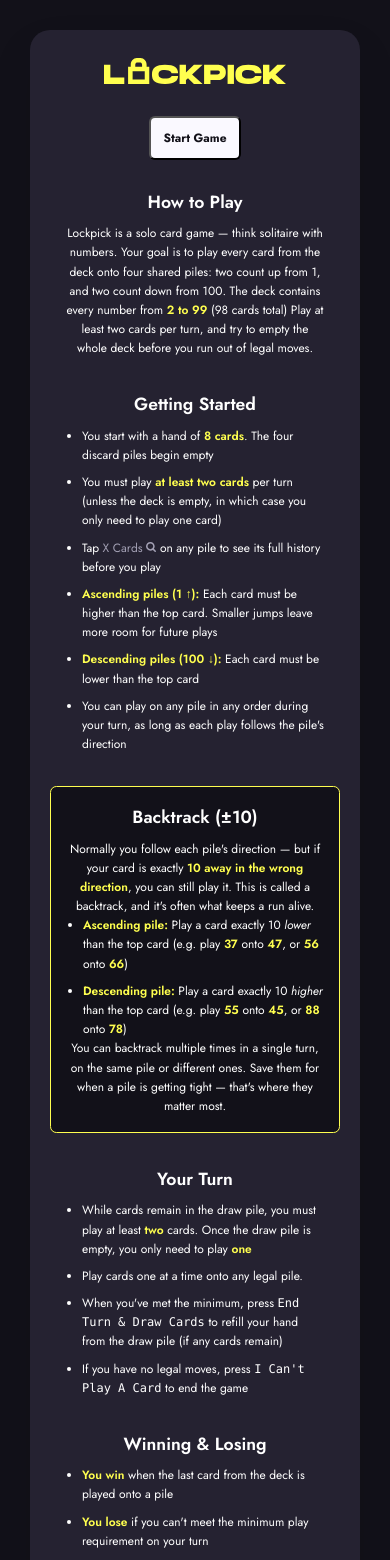
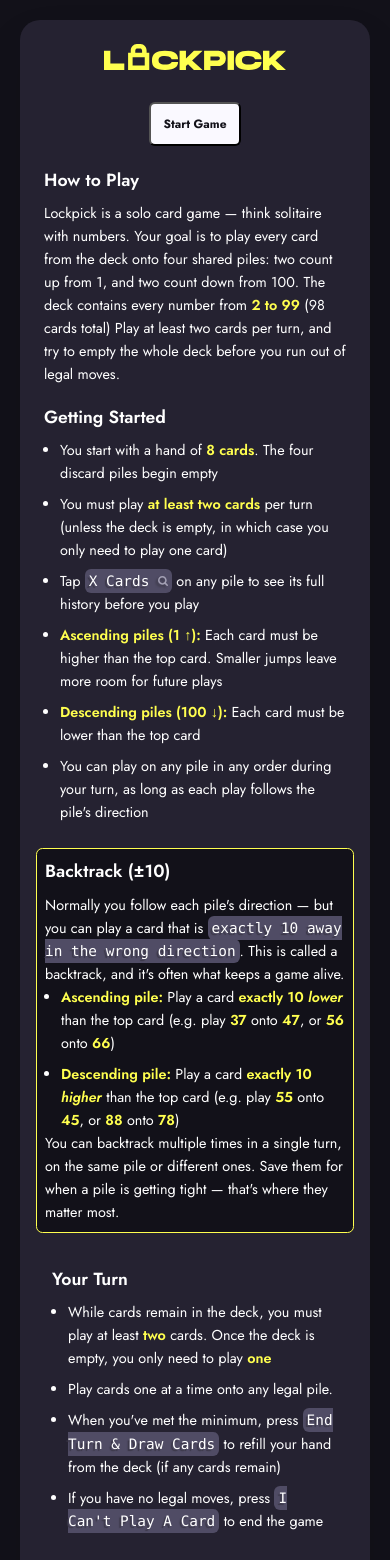
Before and after one commit to simonproudfootxyz/lockpick, a React (Create React App) app: page / in a window 390 px wide. Shown: the top 1560 px of the page. Built offline with nearby package versions, Linux system fonts and the light colour scheme; no server answers.

Commit message:
- more minor verbiage tweaks

```diff
--- a/src/App.css
+++ b/src/App.css
@@ -65,6 +65,17 @@
   display: none;
 }
 
+code {
+  background: var(--grey-800);
+  padding: 0.25rem;
+  border-radius: 6px;
+  text-shadow: -2px 2px 1px var(--grey-850);
+
+  img {
+    filter: drop-shadow(-2px 2px 1px var(--grey-850));
+  }
+}
+
 /* INPUTS */
 input[type="text"] {
   padding: 12px 16px;
@@ -95,7 +106,7 @@ input[type="text"] {
 @media (max-width: 640px) {
   p,
   li {
-    font-size: 0.75rem;
+    font-size: 0.9rem;
   }
 
   .hidden--phone-down {
--- a/src/GameSetup.css
+++ b/src/GameSetup.css
@@ -86,18 +86,13 @@
 
 @media (max-width: 768px) {
   .setup-container {
-    padding: 20px;
-    margin: 10px;
+    padding: 1rem;
   }
 
   .setup-container h1 {
     font-size: 2rem;
   }
 
-  .rules-summary {
-    text-align: center;
-  }
-
   .player-selection select {
     min-width: 150px;
   }
--- a/src/RulesContent.css
+++ b/src/RulesContent.css
@@ -40,6 +40,10 @@
 .rules-content {
   & .rules-section {
     padding: 1rem;
+
+    @media (max-width: 640px) {
+      padding: 0.5rem;
+    }
   }
 
   .special-rules {
--- a/src/RulesContent.js
+++ b/src/RulesContent.js
@@ -36,9 +36,9 @@ const RulesContent = ({ className = "" }) => {
           </li>
           <li>
             Tap{" "}
-            <TextButton>
+            <code>
               X Cards <img src={MagnifyingGlass} alt="Magnifying Glass" />
-            </TextButton>{" "}
+            </code>{" "}
             on any pile to see its full history before you play
           </li>
           <li>
@@ -59,23 +59,28 @@ const RulesContent = ({ className = "" }) => {
       <section className="rules-section special-rules">
         <h3>Backtrack (±10)</h3>
         <p>
-          Normally you follow each pile's direction — but if your card is
-          exactly <strong>10 away in the wrong direction</strong>, you can still
-          play it. This is called a backtrack, and it's often what keeps a run
-          alive.
+          Normally you follow each pile's direction — but you can play a card
+          that is <code>exactly 10 away in the wrong direction</code>. This is
+          called a backtrack, and it's often what keeps a game alive.
         </p>
         <ul>
           <li>
-            <strong>Ascending pile:</strong> Play a card exactly 10{" "}
-            <em>lower</em> than the top card (e.g. play <strong>37</strong> onto{" "}
+            <strong>Ascending pile:</strong> Play a card{" "}
+            <strong>
+              exactly 10 <em>lower</em>
+            </strong>{" "}
+            than the top card (e.g. play <strong>37</strong> onto{" "}
             <strong>47</strong>, or <strong>56</strong> onto <strong>66</strong>
             )
           </li>
           <li>
-            <strong>Descending pile:</strong> Play a card exactly 10{" "}
-            <em>higher</em> than the top card (e.g. play <strong>55</strong>{" "}
-            onto <strong>45</strong>, or <strong>88</strong> onto{" "}
-            <strong>78</strong>)
+            <strong>Descending pile:</strong> Play a card{" "}
+            <strong>
+              exactly 10 <em>higher</em>
+            </strong>{" "}
+            than the top card (e.g. play <strong>55</strong> onto{" "}
+            <strong>45</strong>, or <strong>88</strong> onto <strong>78</strong>
+            )
           </li>
         </ul>
         <p>
@@ -89,15 +94,15 @@ const RulesContent = ({ className = "" }) => {
         <h3>Your Turn</h3>
         <ul>
           <li>
-            While cards remain in the draw pile, you must play at least{" "}
-            <strong>two</strong> cards. Once the draw pile is empty, you only
-            need to play <strong>one</strong>
+            While cards remain in the deck, you must play at least{" "}
+            <strong>two</strong> cards. Once the deck is empty, you only need to
+            play <strong>one</strong>
           </li>
           <li>Play cards one at a time onto any legal pile.</li>
           <li>
             When you've met the minimum, press{" "}
             <code>End Turn &amp; Draw Cards</code> to refill your hand from the
-            draw pile (if any cards remain)
+            deck (if any cards remain)
           </li>
           <li>
             If you have no legal moves, press <code>I Can't Play A Card</code>{" "}
@@ -118,9 +123,8 @@ const RulesContent = ({ className = "" }) => {
             requirement on your turn
           </li>
           <li>
-            Once the draw pile runs out, keep playing without drawing. The
-            minimum stays at one card per turn until the deck is cleared or
-            you're stuck
+            Once the deck runs out, keep playing without drawing. The minimum
+            stays at one card per turn until the deck is cleared or you're stuck
           </li>
         </ul>
       </section>
```
